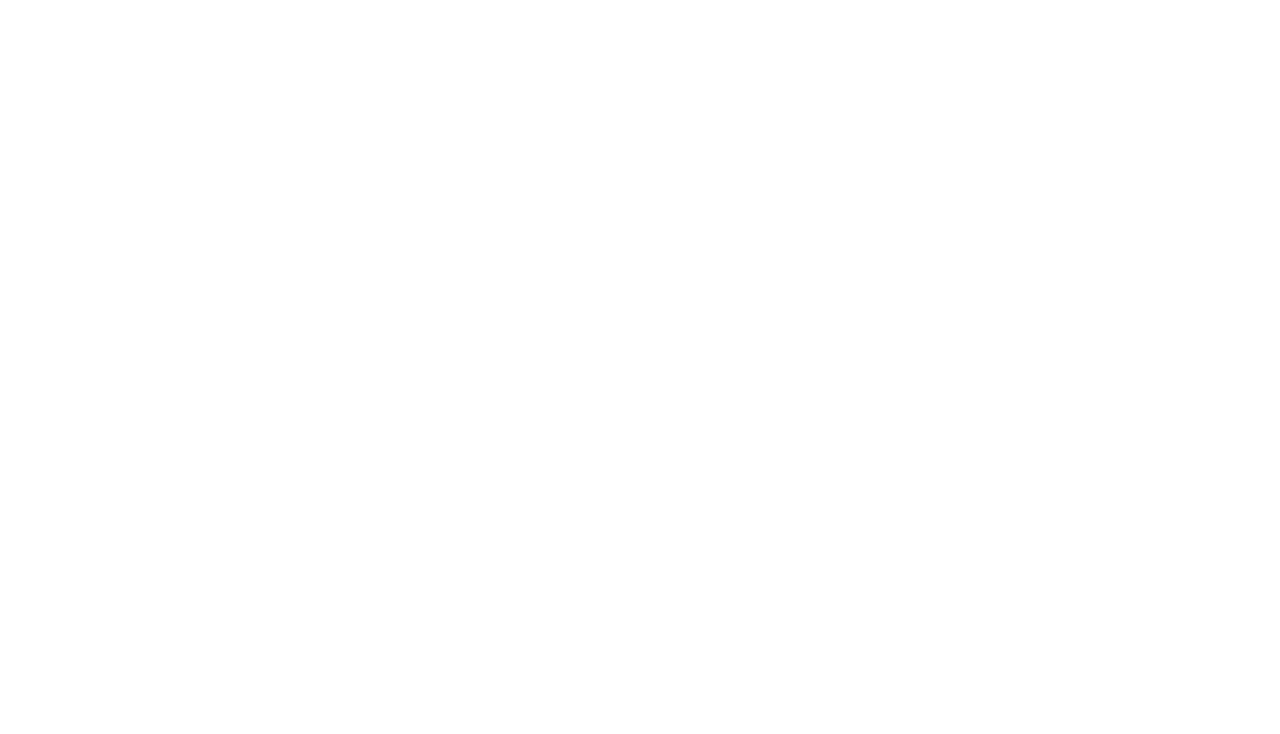
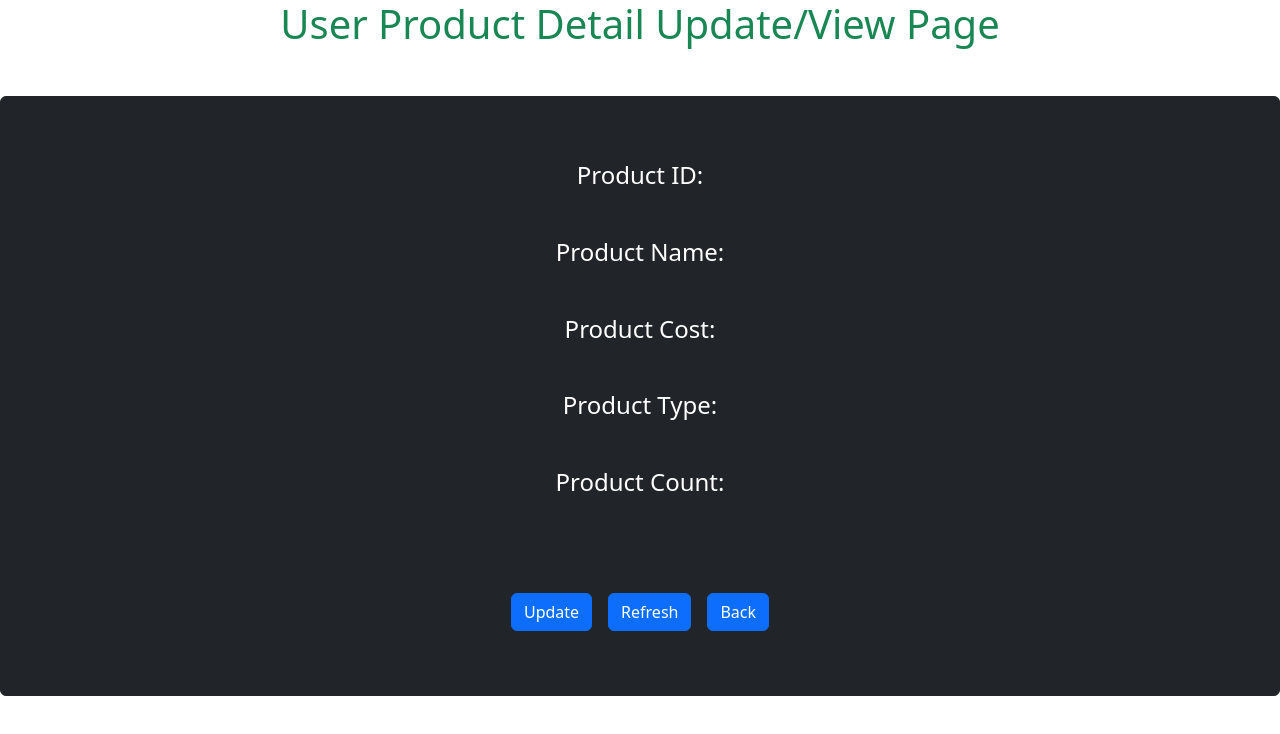
Before and after one commit to Henryarrovin/Online-Shopping-API, a React (Vite) app in the folder Login-Signup-project/: page /components/ProductPage in a window 1280 px wide. Before the commit this address had no page. Shown: the top 734 px of the page. Built offline with nearby package versions, Linux system fonts and the light colour scheme.

Commit message:
Changes made.

```diff
--- a/Login-Signup-project/src/App.tsx
+++ b/Login-Signup-project/src/App.tsx
@@ -1,6 +1,7 @@
 import { BrowserRouter as Router, Routes, Route } from "react-router-dom";
 import { Login } from "./components/Login";
 import { NewPage } from "./components/NewPage";
+import { ProductPage } from "./components/ProductPage";
 
 function App() {
   return (
@@ -8,6 +9,7 @@
       <Routes>
         <Route path="/" element={<Login />} />
         <Route path="/components/NewPage" element={<NewPage />} />
+        <Route path="/components/ProductPage" element={<ProductPage />} />
       </Routes>
     </Router>
   );
--- a/Login-Signup-project/src/components/NewPage.tsx
+++ b/Login-Signup-project/src/components/NewPage.tsx
@@ -23,6 +23,12 @@
   const [productType, setProductType] = useState("");
   const [productCount, setProductCount] = useState("");
 
+  const [productIdDetail, setProductIdDetail] = useState<number>();
+  const [productNameDetail, setProductNameDetail] = useState("");
+  const [productCostDetail, setProductCostDetail] = useState("");
+  const [productTypeDetail, setProductTypeDetail] = useState("");
+  const [productCountDetail, setProductCountDetail] = useState("");
+
   const searchParams = new URLSearchParams(location.search);
   const username = searchParams.get("username");
   const tokenString = searchParams.get("token");
@@ -45,7 +51,6 @@
         setProducts(response.data.content);
         console.log("Token Object:", tokenObject);
         console.log("Access Token:", accessToken);
-        console.log("Hello token ..........");
         console.log("Response Data:", response.data.content);
       } else {
         navigate("/");
@@ -187,7 +192,16 @@
                 <div key={product.productId} className="col-md-2 mb-2">
                   <div className="product-box card border-dark bg-dark text-white">
                     <div className="card-body">
-                      <a href="#">
+                      <a
+                        href={`http://localhost:5173/components/ProductPage?productId=${productIdDetail}&productName=${productNameDetail}&productCost=${productCostDetail}&productType=${productTypeDetail}&productCount=${productCountDetail}`}
+                        onClick={() => {
+                          setProductIdDetail(product.productId);
+                          setProductNameDetail(product.productName);
+                          setProductCostDetail(product.productCost);
+                          setProductTypeDetail(product.productType);
+                          setProductCountDetail(product.productCount);
+                        }}
+                      >
                         <h4 className="card-title">{product.productName}</h4>
                       </a>
                       <p className="card-text">Cost: {product.productCost}</p>
--- /dev/null
+++ b/Login-Signup-project/src/components/ProductPage.tsx
@@ -0,0 +1,40 @@
+import { useLocation } from "react-router-dom";
+
+export const ProductPage = () => {
+  const location = useLocation();
+  const searchParams = new URLSearchParams(location.search);
+
+  const productId = searchParams.get("productId");
+  const productName = searchParams.get("productName");
+  const productCost = searchParams.get("productCost");
+  const productType = searchParams.get("productType");
+  const productCount = searchParams.get("productCount");
+
+  return (
+    <div>
+      <h1 className="text-center text-success mb-4">
+        User Product Detail Update/View Page
+      </h1>
+      <div className="my-5">
+        <div className="product-box card border-dark bg-dark text-white text-center ">
+          <div className="card-body">
+            <h4 className="my-5">Product ID: {productId}</h4>
+            <h4 className="my-5">Product Name: {productName}</h4>
+            <h4 className="my-5">Product Cost: {productCost}</h4>
+            <h4 className="my-5">Product Type: {productType}</h4>
+            <h4 className="my-5">Product Count: {productCount}</h4>
+            <button type="button" className="btn btn-primary my-5 mx-2">
+              Update
+            </button>
+            <button type="button" className="btn btn-primary my-5 mx-2">
+              Refresh
+            </button>
+            <button type="button" className="btn btn-primary my-5 mx-2">
+              Back
+            </button>
+          </div>
+        </div>
+      </div>
+    </div>
+  );
+};
```
